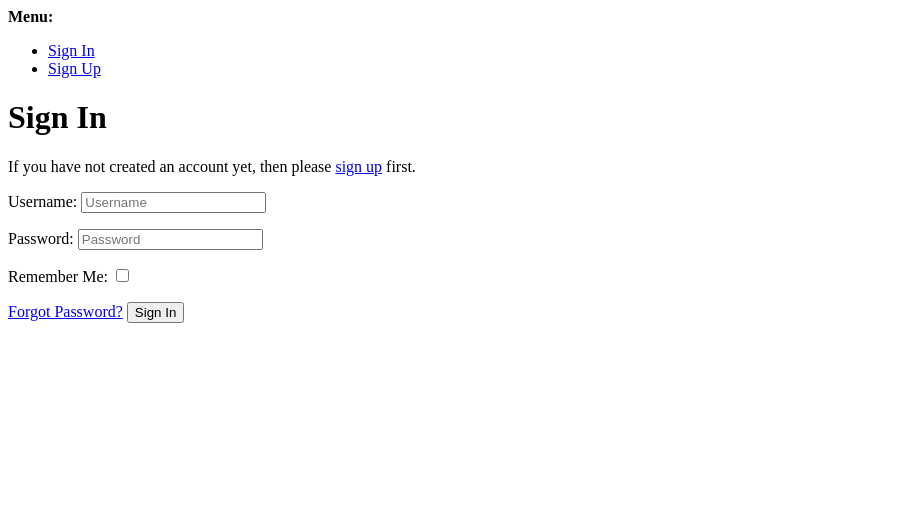
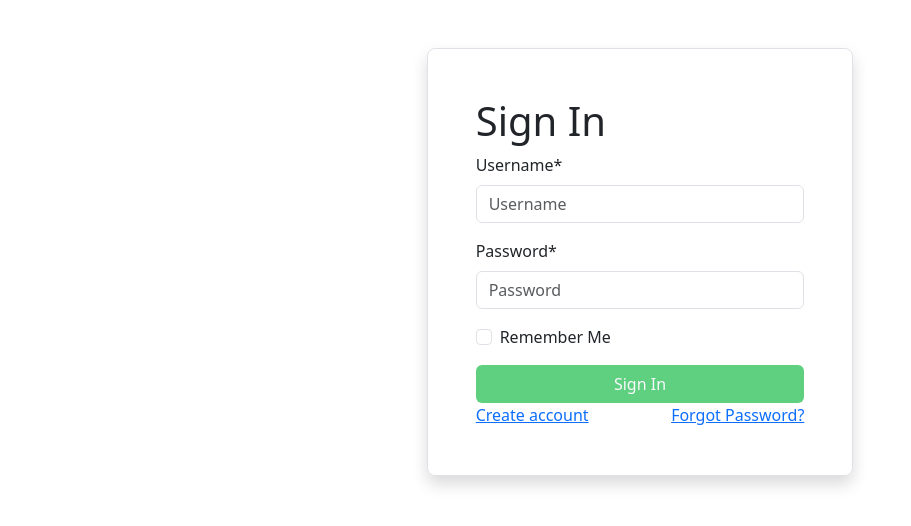
Before and after one commit to Penk13/LingFun, a Django app: page /accounts/login/ in a window 1280 px wide. Shown: the top 526 px of the page, without its empty margins (0-911 px from the left). Run offline with Django 3.2, Linux system fonts and the light colour scheme; some libraries are stand-ins or nearby versions.

Commit message:
modify django allauth templates

```diff
--- a/templates/account/base.html
+++ b/templates/account/base.html
@@ -1,9 +1,14 @@
-{% load i18n %}
+{% load i18n %} {% load static %}
 <!DOCTYPE html>
 <html>
   <head>
     <meta http-equiv="X-UA-Compatible" content="IE=edge">
     <meta name="viewport" content="width=device-width, initial-scale=1.0">
+
+    <link rel="stylesheet" href="{% static 'css/main.css' %}" />
+    <link href="https://cdn.jsdelivr.net/npm/bootstrap@5.3.0-alpha3/dist/css/bootstrap.min.css" rel="stylesheet" integrity="sha384-KK94CHFLLe+nY2dmCWGMq91rCGa5gtU4mk92HdvYe+M/SXH301p5ILy+dN9+nJOZ" crossorigin="anonymous">
+    <link rel="stylesheet" href="https://cdn.jsdelivr.net/npm/bootstrap-icons@1.10.0/font/bootstrap-icons.css"/>
+
     <title>{% block head_title %}{% endblock %}</title>
     {% block extra_head %}
     {% endblock %}
@@ -22,18 +27,6 @@
     </div>
     {% endif %}
 
-    <div>
-      <strong>{% trans "Menu:" %}</strong>
-      <ul>
-        {% if user.is_authenticated %}
-        <li><a href="{% url 'account_email' %}">{% trans "Change E-mail" %}</a></li>
-        <li><a href="{% url 'account_logout' %}">{% trans "Sign Out" %}</a></li>
-        {% else %}
-        <li><a href="{% url 'account_login' %}">{% trans "Sign In" %}</a></li>
-        <li><a href="{% url 'account_signup' %}">{% trans "Sign Up" %}</a></li>
-        {% endif %}
-      </ul>
-    </div>
     {% block content %}
     {% endblock %}
     {% endblock %}
--- a/templates/account/login.html
+++ b/templates/account/login.html
@@ -1,4 +1,4 @@
-{% extends "account/base.html" %}
+{% extends "account/base.html" %} {% load crispy_forms_tags %}
 
 {% load i18n %}
 {% load account socialaccount %}
@@ -6,41 +6,23 @@
 {% block head_title %}{% trans "Sign In" %}{% endblock %}
 
 {% block content %}
-
+<div class="container my-5 p-5 col-sm-12 col-md-6 col-lg-4 border shadow rounded-3">
 <h1>{% trans "Sign In" %}</h1>
 
-{% get_providers as socialaccount_providers %}
-
-{% if socialaccount_providers %}
-<p>{% blocktrans with site.name as site_name %}Please sign in with one
-of your existing third party accounts. Or, <a href="{{ signup_url }}">sign up</a>
-for a {{ site_name }} account and sign in below:{% endblocktrans %}</p>
-
-<div class="socialaccount_ballot">
-
-  <ul class="socialaccount_providers">
-    {% include "socialaccount/snippets/provider_list.html" with process="login" %}
-  </ul>
-
-  <div class="login-or">{% trans 'or' %}</div>
+  <form class="login" method="POST" action="{% url 'account_login' %}">
+    {% csrf_token %}
+    {{ form|crispy }}
+    {% if redirect_field_value %}
+    <input type="hidden" name="{{ redirect_field_name }}" value="{{ redirect_field_value }}" />
+    {% endif %}
+    <button class="primaryAction btn text-light w-100" style="background-color: #5fcf80;" type="submit">{% trans "Sign In" %}</button>
+    <div class="d-flex">
+      <a class="me-auto" href="{{ signup_url }}">Create account</a>
+      <a class="secondaryAction" href="{% url 'account_reset_password' %}"
+        >{% trans "Forgot Password?" %}
+      </a>
+    </div>
+  </form>
 
 </div>
-
-{% include "socialaccount/snippets/login_extra.html" %}
-
-{% else %}
-<p>{% blocktrans %}If you have not created an account yet, then please
-<a href="{{ signup_url }}">sign up</a> first.{% endblocktrans %}</p>
-{% endif %}
-
-<form class="login" method="POST" action="{% url 'account_login' %}">
-  {% csrf_token %}
-  {{ form.as_p }}
-  {% if redirect_field_value %}
-  <input type="hidden" name="{{ redirect_field_name }}" value="{{ redirect_field_value }}" />
-  {% endif %}
-  <a class="button secondaryAction" href="{% url 'account_reset_password' %}">{% trans "Forgot Password?" %}</a>
-  <button class="primaryAction" type="submit">{% trans "Sign In" %}</button>
-</form>
-
 {% endblock %}
--- a/templates/account/logout.html
+++ b/templates/account/logout.html
@@ -5,6 +5,7 @@
 {% block head_title %}{% trans "Sign Out" %}{% endblock %}
 
 {% block content %}
+<div class="container my-5 p-5 col-sm-12 col-md-6 col-lg-4 border shadow rounded-3">
   <h1>{% trans "Sign Out" %}</h1>
 
   <p>{% trans 'Are you sure you want to sign out?' %}</p>
@@ -14,8 +15,8 @@
     {% if redirect_field_value %}
     <input type="hidden" name="{{ redirect_field_name }}" value="{{ redirect_field_value }}"/>
     {% endif %}
-  <button type="submit">{% trans 'Sign Out' %}</button>
+    <button class="btn text-light w-100" style="background-color: #5fcf80;" type="submit">{% trans 'Sign Out' %}</button>
   </form>
 
-
+</div>
 {% endblock %}
```
Also changed, not shown: templates/account/signup.html (+6 -5 lines). Lines whose indentation alone changed are shown as unchanged.
